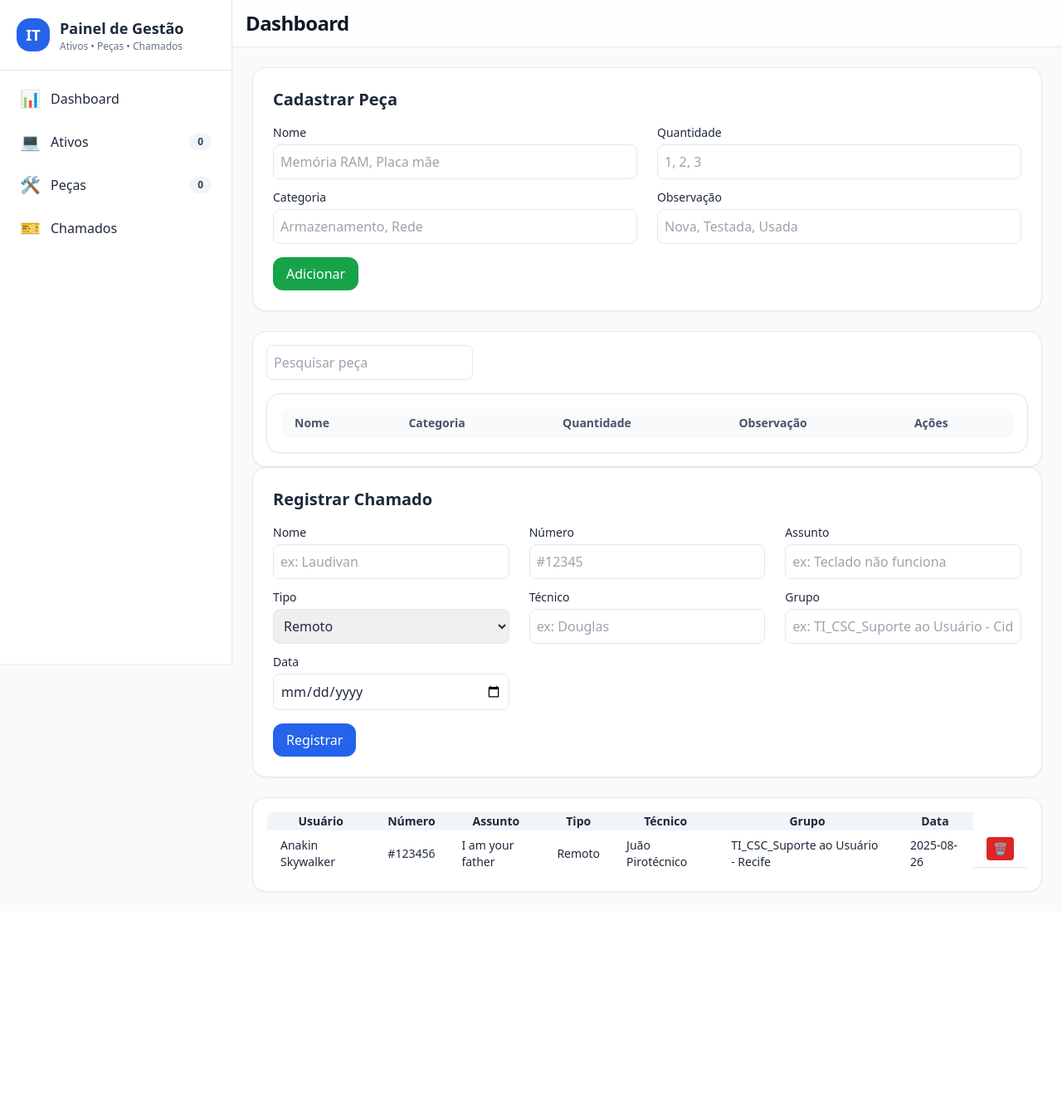
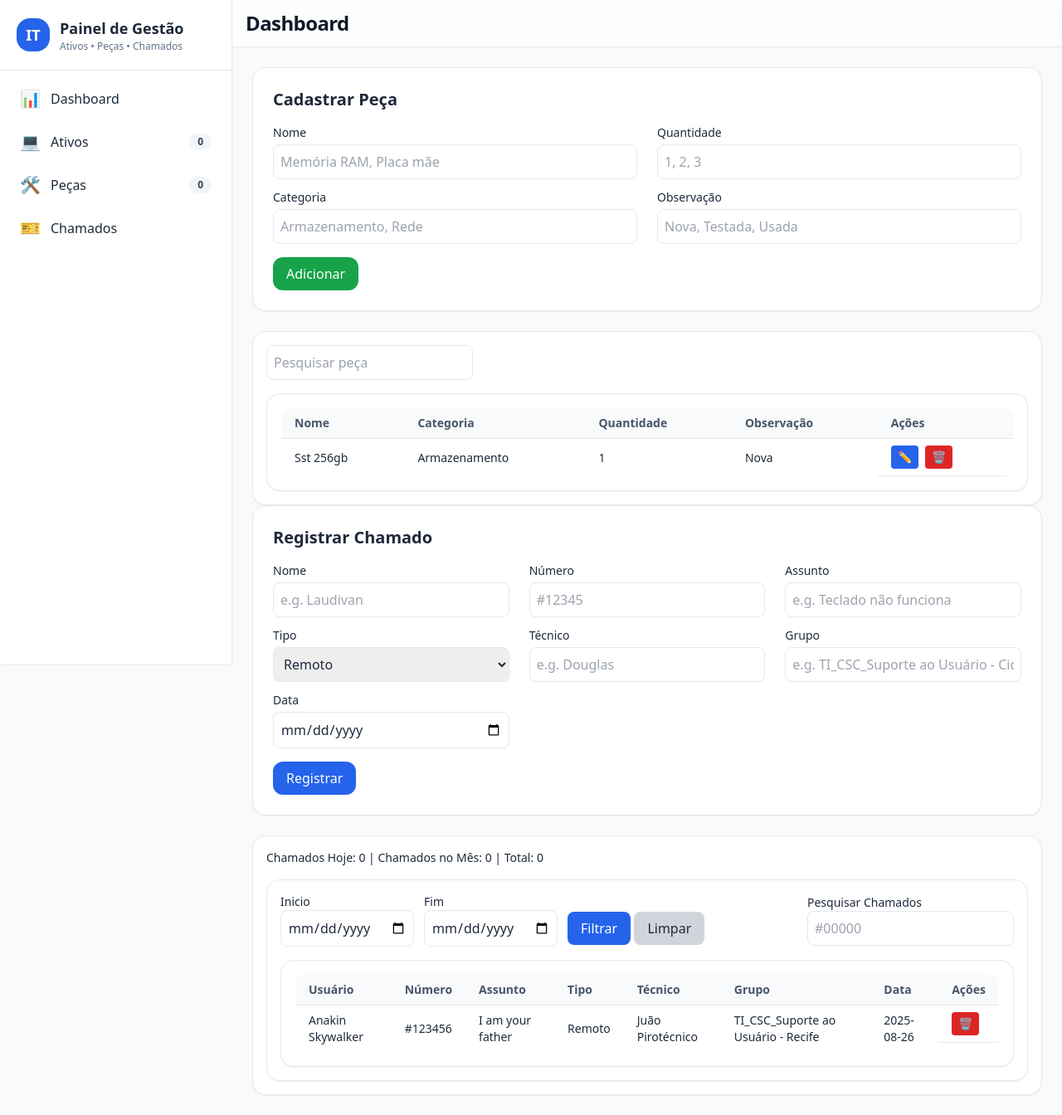
Before and after one commit to dghenri/pgi, a Flask app: page / in a window 1280 px wide. Shown: the whole page at 83% size. Before the commit the page ends 1076 px from the top, so only its background shows below. Run offline with Flask 3, Linux system fonts and the light colour scheme; lists and menus that the app fills with data are empty; some libraries are stand-ins or nearby versions.

Commit message:
Preparando o index para funções diversas na tabela chamados

```diff
--- a/templates/index.html
+++ b/templates/index.html
@@ -249,8 +249,8 @@
                     <th class="text-left px-4 py-2 border-b">Ações</th>
                   </tr>
                 </thead>
-<!--
-              #------------------------------------------------------------------------------------------------------------------exemplo de peça
+
+              <!--------------------------------------------------------------------------------------------------------------exemplo de peça-->
                 <tbody id="listaPecas">
                   <tr class="hover:bg-slate-50">
                     <td class="px-4 py-2 border-b">Sst 256gb</td>
@@ -263,8 +263,8 @@
                     </td>
                   </tr>
                 </tbody>
--->
               </table>
+            </div>
           </div>
         </section>
 
@@ -276,7 +276,7 @@
 
               <div>
               <label class="block text-sm font-medium">Nome</label>
-              <input id="chamadoUsuario" placeholder="ex: Laudivan" class="w-full mt-1 p-2 border rounded-lg" />
+              <input id="chamadoUsuario" placeholder="e.g. Laudivan" class="w-full mt-1 p-2 border rounded-lg" />
               <label class="block text-sm font-medium mt-3">Tipo</label>
               <select id="chamadoTipo" class="w-full mt-1 p-2 border rounded-lg">
                 <option>Remoto</option>
@@ -291,14 +291,14 @@
               <label class="block text-sm font-medium">Número</label>
               <input id="chamadoNumero" placeholder="#12345" class="w-full mt-1 p-2 border rounded-lg" />
               <label class="block text-sm font-medium mt-3">Técnico</label>
-              <input id="chamadoTecnico" placeholder="ex: Douglas" class="w-full mt-1 p-2 border rounded-lg" />
+              <input id="chamadoTecnico" placeholder="e.g. Douglas" class="w-full mt-1 p-2 border rounded-lg" />
               </div>
 
               <div>
               <label class="block text-sm font-medium">Assunto</label>
-              <input id="chamadoAssunto" placeholder="ex: Teclado não funciona" class="w-full mt-1 p-2 border rounded-lg" />
+              <input id="chamadoAssunto" placeholder="e.g. Teclado não funciona" class="w-full mt-1 p-2 border rounded-lg" />
               <label class="block text-sm font-medium mt-3">Grupo</label>
-              <input id="chamadoGrupo" placeholder="ex: TI_CSC_Suporte ao Usuário - Cidade" class="w-full mt-1 p-2 border rounded-lg" />
+              <input id="chamadoGrupo" placeholder="e.g. TI_CSC_Suporte ao Usuário - Cidade" class="w-full mt-1 p-2 border rounded-lg" />
               </div>
 
             </div>
@@ -308,21 +308,53 @@
           </div>
 
           <div class="bg-white border rounded-2xl shadow-sm p-4">
+
+            <div class="text-sm mb-2">
+              <span>Chamados Hoje: <span id="contadorHoje">0</span></span> |
+              <span>Chamados no Mês: <span id="contadorMes">0</span></span> |
+              <span>Total: <span id="contadorTotal">0</span></span>
+            </div>
+
+            <div class="bg-white border rounded-2xl shadow-sm p-4 mt-4">
+              <div class="flex flex-wrap gap-3 items-center mb-4">
+                <div>
+                  <label class="block text-sm font-medium">Inicio</label>
+                  <input type="date" id="dataInicio" class="p-2 border rounded-lg" />
+                </div>
+                <div>
+                  <label class="block text-sm font-medium">Fim</label>
+                  <input type="date" id="dataFim" class="p-2 border rounded-lg" />
+                  </div>
+                <div class ="mt-5">
+                  <button onclick="filtrarChamados()" class="bg-blue-600 hover:bg-blue-700 text-white px-4 py-2 rounded-lg">Filtrar</button>
+                  <button onclick="limparFiltro()" class="bg-gray-300 hover:bg-gray-400 px-4 py-2 rounded-lg">Limpar</button>
+                </div>
+                <div class="ml-auto">
+                  <label class="block text-sm font-medium">Pesquisar Chamados</label>
+                  <input id="pesquisaChamados" type="text" placeholder="#00000"
+                  class="p-2 border rounded-lg"
+                  oninput="renderChamados()" />
+              </div>
+            </div>
+
+            <div class="bg-white border rounded-2xl shadow-sm p-4">
               <table class="w-full text-sm border rounded-xl overflow-hidden">
-              <thead class="bg-slate-100">
+                <thead class="bg-slate-50 text-slate-600">
                   <tr>
-                  <th>Usuário</th>
-                  <th>Número</th>
-                  <th>Assunto</th>
-                  <th>Tipo</th>
-                  <th>Técnico</th>
-                  <th>Grupo</th>
-                  <th>Data</th>
+                    <th class="text-left px-4 py-2 border-b">Usuário</th>
+                    <th class="text-left px-4 py-2 border-b">Número</th>
+                    <th class="text-left px-4 py-2 border-b">Assunto</th>
+                    <th class="text-left px-4 py-2 border-b">Tipo</th>
+                    <th class="text-left px-4 py-2 border-b">Técnico</th>
+                    <th class="text-left px-4 py-2 border-b">Grupo</th>
+                    <th class="text-left px-4 py-2 border-b">Data</th>
+                    <th class="text-left px-4 py-2 border-b">Ações</th>
                   </tr>
                 </thead>
+                </div>
 
                 <tbody id="listaChamados">
-                <tr>
+                  <tr class="hover:bg-slate-200">
                     <td class="px-4 py-2 border-b">Anakin Skywalker</td>
                     <td class="px-4 py-2 border-b">#123456</td>
                     <td class="px-4 py-2 border-b">I am your father</td>
@@ -336,6 +368,7 @@
                   </tr>
                 </tbody>
               </table>
+            </div>
           </div>
         </section>
       </div>
@@ -439,6 +472,9 @@
         lista.innerHTML += `<tr><td>${c.nome}</td><td>${c.numero}</td><td>${c.assunto}</td><td>${c.tipo}</td><td>${c.tecnico}</td><td>${c.grupo}</td><td>${c.data}</td></tr>`;
       });
       document.getElementById('dashChamados').textContent = data.length;
+
+
+
     }
     async function adicionarChamado() {
       const chamado = {
```
Lines whose indentation alone changed are shown as unchanged.
